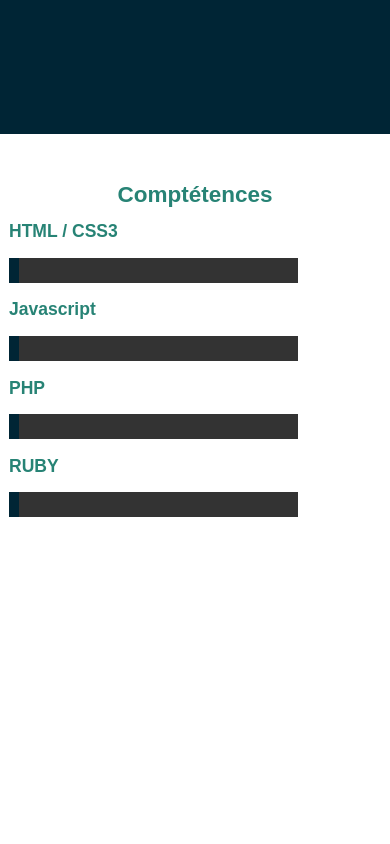
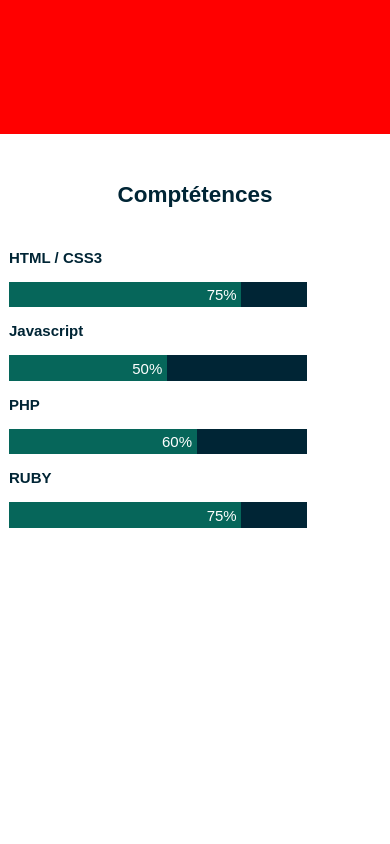
Before and after one commit to ANDRIANAIVOSOA/blablabla, a plain HTML site: page index.html in a window 390 px wide. Shown: the part 740-1584 px from the top of the page. Drawn offline with Linux system fonts and the light colour scheme; files whose address does not match are found by name; a web font is replaced by a local one.

Commit message:
reste : @media query

```diff
--- a/css/style.css
+++ b/css/style.css
@@ -154,47 +154,44 @@ header {
 
 .competence {
     background: white;
-    color: #077160de;
+    color: rgb(0, 37, 53);
+}
+.competence .section_title h2 {
+    margin-bottom: 2em;
 }
 .progress-bar {
-    width: 75%;
+    width: 80%;
 }
 .competence .progress-bar h3 {
     text-align: left;
+    font-size: 1em;
 }
-.line {
-    height: 25px;
-    text-align: left;
-    height: 25px;
-    line-height: 25px;
-    margin: 0 auto 10px;
-    position: relative;
-    color: #077160de;
-    padding: 0 0 0 10px;
+.competence .progress-bar .test {
+    background: rgb(0, 37, 53);
+    height: 1.7em;
+    width: 100%;
+    margin: 0;
+    padding: 0;
 }
-.line:before {
-    content: '';
-    width: 100%;
-    position: absolute;
-    left: 0;
-    top: 0;
-    height: 25px;
-    z-index: 1;
-    background: rgb(0, 37, 53);
-
+.competence .progress-bar .test .sous-test{
+    background: #077160de;
+    height: 1.1em;
+    margin: 0;
+    padding: 0.3em;
+    color: white;
+    text-align: right;
 }
-.line:after {
-    content: '';
-    background: #333;
-    height: 25px;
-    transition: 0.8s;
-    display: block;
-    width: 100%;
-    /*left: 0;*/
-    top: 0;
-    animation: animate 1 4s;
-    position: absolute;
-    z-index: 2;
+.competence .progress-bar .test .st-1 {
+    width: 75%;
+}
+.competence .progress-bar .test .st-2 {
+    width: 50%;
+}
+.competence .progress-bar .test .st-3 {
+    width: 60%;
+}
+.competence .progress-bar .test .st-4 {
+    width: 75%;
 }
 /***** fin compétences *****/
 
@@ -280,3 +277,9 @@ footer {
 footer div {
     padding-top: 1.2em;
 }
+
+@media (min-width: 389px) {
+    body {
+        background-color: red;
+    }
+}
--- a/index.html
+++ b/index.html
@@ -60,13 +60,13 @@
             </div>
             <div class="progress-bar">
                 <h3>HTML / CSS3</h3>
-                <div class="line line1">70%</div>
+                <div class="line test" data-aos="fade-right"><div class="sous-test st-1" data-aos="fade-right" data-aos-duration="2500">75%</div></div>
                 <h3>Javascript</h3>
-                <div class="line line2">50%</div>
+                <div class="line test" data-aos="fade-right"><div class="sous-test st-2" data-aos="fade-right" data-aos-duration="2500">50%</div></div>
                 <h3>PHP</h3>
-                <div class="line line3">65%</div>
+                <div class="line test" data-aos="fade-right"><div class="sous-test st-3" data-aos="fade-right" data-aos-duration="2500">60%</div></div>
                 <h3>RUBY</h3>
-                <div class="line line4">70%</div>
+                <div class="line test" data-aos="fade-right"><div class="sous-test st-4" data-aos="fade-right" data-aos-duration="2500">75%</div></div>
             </div>
 
         </section>
```
